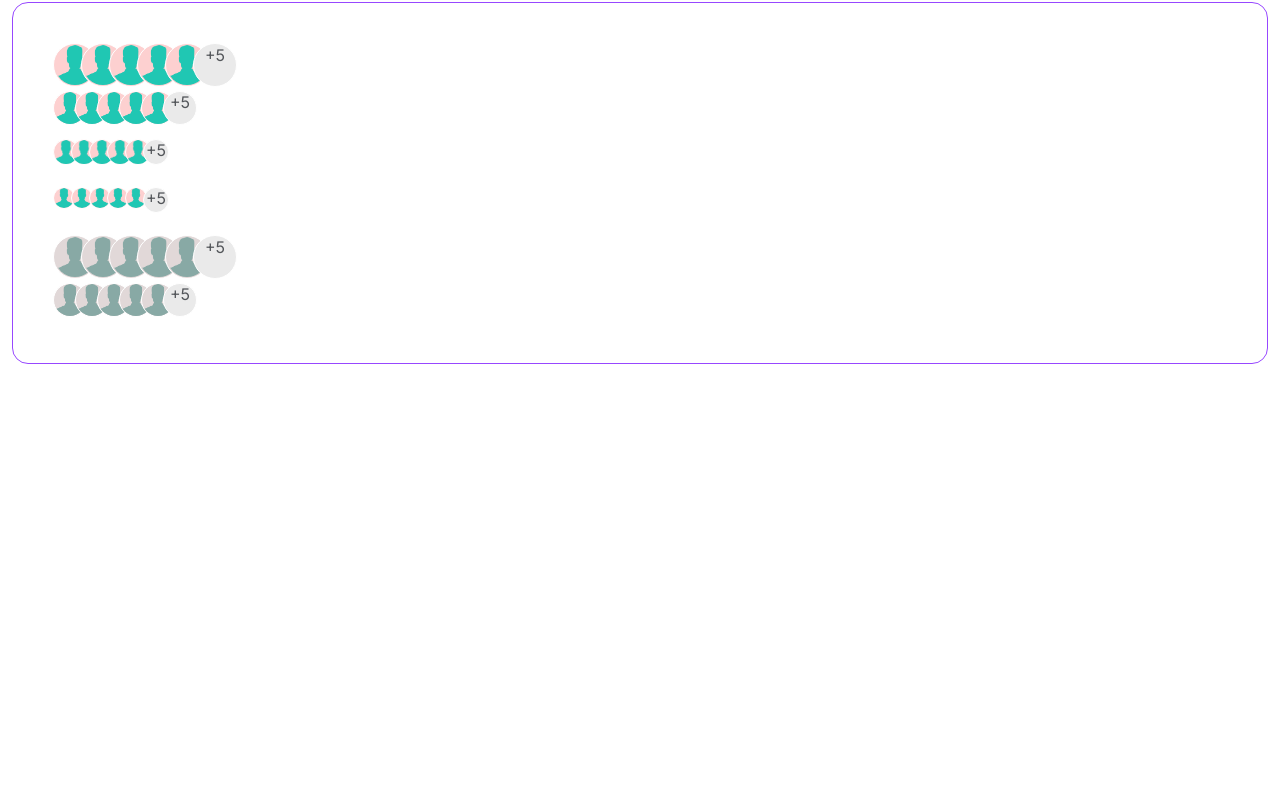
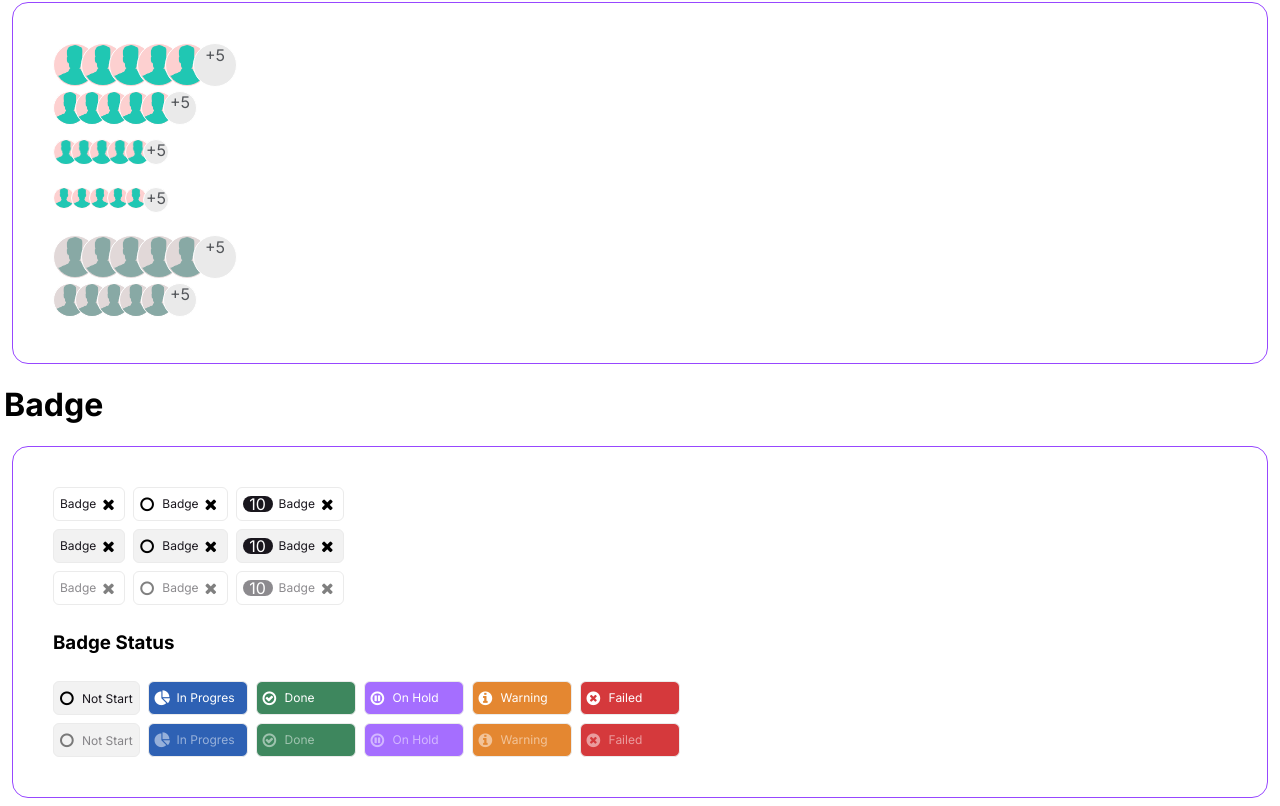
Before and after one commit to Emran-Ali/Multi-level-DropDown, a plain HTML site: page component.html in a window 1280 px wide. Shown: the part 4101-4907 px from the top of the page. Before the commit the page ends 4473 px from the top, so only its background shows below. Drawn offline with Linux system fonts and the light colour scheme.

Commit message:
Badge Add

```diff
--- a/component.html
+++ b/component.html
@@ -16,6 +16,10 @@
         margin: 4px;
       }
     </style>
+    <link
+      rel="stylesheet"
+      href="https://cdnjs.cloudflare.com/ajax/libs/font-awesome/4.7.0/css/font-awesome.min.css"
+    />
     <link href="ui.css" rel="stylesheet" />
   </head>
   <body>
@@ -378,5 +382,112 @@
         <div class="avatar-circle-4 avatar-text">+5</div>
       </div>
     </div>
+
+    <!-- Badge -->
+    <h1>Badge</h1>
+    <div class="alert">
+      <div class="group">
+        <div class="badge">
+          <div class="text">Badge</div>
+          <i class="fa fa-remove icon"></i>
+        </div>
+        <div class="badge">
+          <i class="fa fa-circle-o icon"></i>
+          <div class="text">Badge</div>
+          <i class="fa fa-remove icon"></i>
+        </div>
+        <div class="badge">
+          <div class="number">10</div>
+          <div class="text">Badge</div>
+          <i class="fa fa-remove icon"></i>
+        </div>
+      </div>
+      <div class="group">
+        <div class="badge badge-bg">
+          <div class="text">Badge</div>
+          <i class="fa fa-remove icon"></i>
+        </div>
+        <div class="badge badge-bg">
+          <i class="fa fa-circle-o icon"></i>
+          <div class="text">Badge</div>
+          <i class="fa fa-remove icon"></i>
+        </div>
+        <div class="badge badge-bg">
+          <div class="number">10</div>
+          <div class="text">Badge</div>
+          <i class="fa fa-remove icon"></i>
+        </div>
+      </div>
+      <div class="group">
+        <div class="badge fade">
+          <div class="text">Badge</div>
+          <i class="fa fa-remove icon"></i>
+        </div>
+        <div class="badge fade">
+          <i class="fa fa-circle-o icon"></i>
+          <div class="text">Badge</div>
+          <i class="fa fa-remove icon"></i>
+        </div>
+        <div class="badge fade">
+          <div class="number">10</div>
+          <div class="text">Badge</div>
+          <i class="fa fa-remove icon"></i>
+        </div>
+      </div>
+      <h3>Badge Status</h3>
+      <div class="group">
+        <div class="badge badge-bg">
+          <i class="fa fa-circle-o icon"></i>
+          <div class="text">Not Start</div>
+        </div>
+        <div class="badge task progres">
+          <i class="fa fa-pie-chart icon"></i>
+          <div class="text">In Progres</div>
+        </div>
+        <div class="badge task done">
+          <i class="fa fa-check-circle-o icon"></i>
+          <div class="text">Done</div>
+        </div>
+        <div class="badge task hold">
+          <i class="fa fa-pause-circle-o icon"></i>
+          <div class="text">On Hold</div>
+        </div>
+        <div class="badge task warning">
+          <i class="fa fa-info-circle icon"></i>
+          <div class="text">Warning</div>
+        </div>
+        <div class="badge task failed">
+          <i class="fa fa-times-circle icon"></i>
+          <div class="text">Failed</div>
+        </div>
+      </div>
+      <!-- disable -->
+      <div class="group">
+        <div class="badge fade badge-bg">
+          <i class="fa fa-circle-o icon"></i>
+          <div class="text">Not Start</div>
+        </div>
+        <div class="badge task fade progres">
+          <i class="fa fa-pie-chart icon"></i>
+          <div class="text">In Progres</div>
+        </div>
+        <div class="badge task fade done">
+          <i class="fa fa-check-circle-o icon"></i>
+          <div class="text">Done</div>
+        </div>
+        <div class="badge task fade hold">
+          <i class="fa fa-pause-circle-o icon"></i>
+          <div class="text">On Hold</div>
+        </div>
+        <div class="badge task fade warning">
+          <i class="fa fa-info-circle icon"></i>
+          <div class="text">Warning</div>
+        </div>
+        <div class="badge task fade failed">
+          <i class="fa fa-times-circle icon"></i>
+          <div class="text">Failed</div>
+        </div>
+      </div>
+    </div>
   </body>
 </html>
--- a/ui.css
+++ b/ui.css
@@ -425,3 +425,97 @@ input[type="date"]:in-range::-webkit-datetime-edit-text {
 .disable img {
   filter: grayscale(80%);
 }
+
+/* Badge */
+
+.badge {
+  background-color: #ffffff;
+  border: 1px solid #ebebeb;
+  height: 24px;
+  border-radius: 6px;
+  padding-left: 6px;
+  padding-right: 6px;
+  padding-top: 4px;
+  padding-bottom: 4px;
+  display: flex;
+  flex-direction: row;
+  justify-content: flex-start;
+  align-items: center;
+  gap: 6px;
+}
+
+.badge .text {
+  color: #19161d;
+  text-align: left;
+  vertical-align: text-top;
+  font-size: 12px;
+  font-family: Inter;
+  /* line-height: 16px; */
+  border-style: hidden;
+  outline: none;
+}
+.badge .icon {
+  height: 16px;
+  width: 16px;
+  margin: 0;
+  padding: 0;
+  border-style: hidden;
+  outline: none;
+  /* font-size: 20px; */
+}
+.badge .number {
+  background-color: #19161d;
+  color: white;
+  height: 16px;
+  width: 22px;
+  border-radius: 40px;
+  padding-left: 4px;
+  padding-right: 4px;
+  display: flex;
+  flex-direction: row;
+  justify-content: center;
+  align-items: center;
+}
+.fade * {
+  filter: opacity(0.5);
+}
+
+.badge-bg {
+  background: #f2f2f2;
+}
+.progres {
+  color: white;
+  background: #2e61b4;
+}
+.done {
+  color: white;
+  background: #3e875e;
+}
+.warning {
+  color: white;
+  background: #e48731;
+}
+.failed {
+  color: white;
+  background: #d5393c;
+}
+.hold {
+  color: white;
+  background: #a56eff;
+}
+.group {
+  display: flex;
+  flex-direction: row;
+  gap: 8px;
+}
+.task .text {
+  color: #ffffff;
+  text-align: left;
+  vertical-align: text-top;
+  font-size: 12px;
+  font-family: Inter;
+  line-height: 16px;
+  border-style: hidden;
+  outline: none;
+  width: 64px;
+}
```
